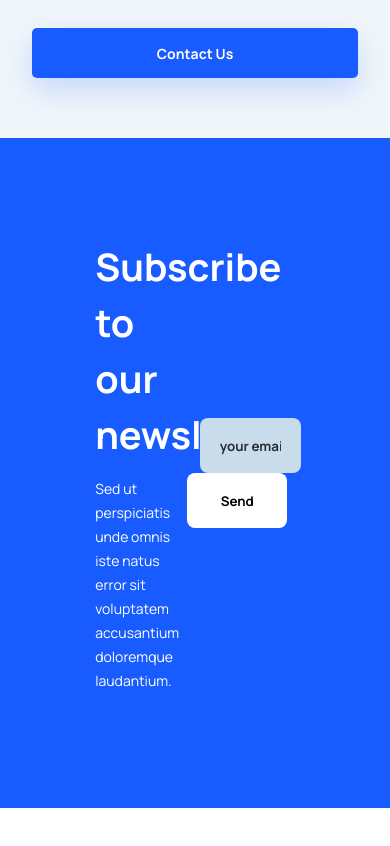
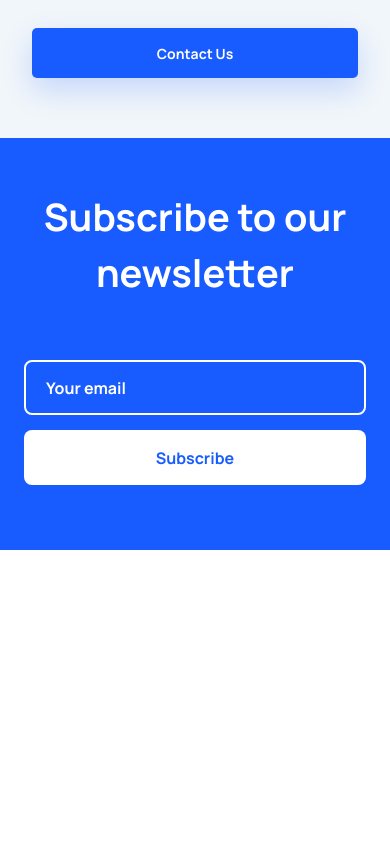
Before and after one commit to rustiandacodes/ensome-landingpage, a plain HTML site: page index.html in a window 390 px wide. Shown: the part 6200-7046 px from the top of the page. After the commit the page ends 6850 px from the top, so only its background shows below. Drawn offline with Linux system fonts and the light colour scheme.

Commit message:
adding responsive subscreibe section

```diff
--- a/index.html
+++ b/index.html
@@ -358,8 +358,8 @@
           <p>Sed ut perspiciatis unde omnis iste natus error sit voluptatem accusantium doloremque laudantium.</p>
         </div>
         <section class="subscribe-form">
-          <input type="text" placeholder="your email" />
-          <button>Send</button>
+          <input type="text" placeholder="Your email" />
+          <button>Subscribe</button>
         </section>
       </section>
     </main>
--- a/scss/partials/_subscribe.scss
+++ b/scss/partials/_subscribe.scss
@@ -47,3 +47,41 @@
     }
   }
 }
+
+@media only screen and (max-width: 820px) {
+  .subscribe {
+    flex-direction: column;
+    padding: 50px 1.5rem;
+    .subscribe-title {
+      width: 100%;
+      text-align: center;
+      margin-bottom: 30px;
+      p {
+        display: none;
+      }
+    }
+    .subscribe-form {
+      width: 100%;
+      text-align: center;
+      button {
+        width: 100%;
+        display: block;
+        margin: 15px 0;
+        color: colors.$primary;
+        font-size: 16px;
+      }
+      input {
+        width: 100%;
+        display: block;
+        margin: 15px 0;
+        font-size: 16px;
+        background-color: colors.$primary;
+        border: 2.5px solid colors.$white;
+        color: colors.$white;
+      }
+      input::placeholder {
+        color: colors.$white;
+      }
+    }
+  }
+}
```
Also changed, not shown: scss/main.css, 1 other file.
